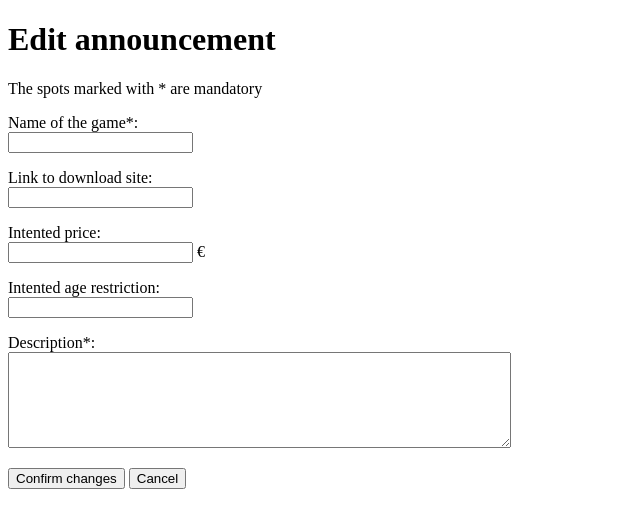
After one commit to ogsavimaja/Indiedev-platform2, a Flask app: template templates/edit_announcement.html in a window 1280 px wide. The commit adds this page. Shown: the top 528 px of the page, without its empty margins (0-640 px from the left). Run offline with Flask 3, Linux system fonts and the light colour scheme; the template is opened without the code that fills it, so the values that code supplies are empty.

Commit message:
Add ability to view, edit and delete announcements
-Add download link to announcements
-Add csrf protection to editing and deleting announcements

```diff
--- a/App.py
+++ b/App.py
@@ -2,6 +2,7 @@ from flask import Flask, render_template, request, redirect, session
 import sqlite3
 import db
 import config
+import announcements
 from werkzeug.security import generate_password_hash, check_password_hash
 from secrets import token_hex
 
@@ -9,17 +10,24 @@ from secrets import token_hex
 app = Flask(__name__)
 app.secret_key = config.secret_key
 
+
 #render error page with error message and type
 def errorpage(error_message, error_type):
     return render_template("errorpage.html", error_message=error_message, error_type=error_type)
 
+
+# Check if CSRF token is valid
 def check_csrf_token():
     if request.form["csrf_token"] != session["csrf_token"]:
         return errorpage("Invalid CSRF token", "Error while processing request")
 
+
+# Render homepage with announcements
 @app.route("/")
 def index():
-    return render_template("index.html")
+    all_announcements = announcements.get_announcements()
+    return render_template("index.html", announcements=all_announcements)
+
 
 # Render login page
 @app.route("/login", methods=["GET", "POST"])
@@ -47,6 +55,7 @@ def login():
             return redirect("/")
         return errorpage("Invalid Credentials", "Error while logging in")
     return render_template("login.html")
+
 
 # Render registeration page
 @app.route("/register", methods=["GET", "POST"])
@@ -82,6 +91,7 @@ def register():
         return render_template("account_created.html")
     return render_template("register.html")
 
+
 # Log out user
 @app.route("/logout")
 def logout():
@@ -90,33 +100,114 @@ def logout():
     del session["csrf_token"]
     return redirect("/")
 
+
 # Render announcement creation page
 @app.route("/new_announcement", methods=["GET", "POST"])
 def new_announcement():
     if not session.get("username"):
         return redirect("/login")
     if request.method == "POST":
+        check_csrf_token()
         title = request.form["title"]
         description = request.form["description"]
+        download_link = request.form["download_link"]
         intented_price = request.form["intented_price"]
         age_restriction = request.form["age_restriction"]
 
         # Validate user input
         if not title or not description:
-            return "ERROR: All fields marked with * are required"
+            return errorpage("All fields marked with * are required", "Error while creating announcement")
+        if len(title) > 70:
+            return errorpage("Title must be less than 70 characters", "Error while creating announcement")
+        if len(description) > 1000:
+            return errorpage("Description must be less than 1000 characters", "Error while creating announcement")
+        if download_link:
+            if not download_link.startswith("http"):
+                return errorpage("Invalid download link", "Error while creating announcement")
         if intented_price:
             if not intented_price.isdigit():
-                return "ERROR: Price must be a number"
+                return errorpage("Price must be a number (0 for free), (currently supports only integers)", "Error while creating announcement")
         if age_restriction:
             if not age_restriction.isdigit():
-                return "ERROR: Age restriction must be a number"
+                return errorpage("Age restriction must be a number", "Error while creating announcement")
 
         # Insert announcement into database
-        sql_query = """INSERT INTO Announcements (user_id, title, about, intented_price, intented_age_restriction)
-                       VALUES (?, ?, ?, ?, ?)"""
-        db.execute(sql_query, [session["user_id"], title, description, intented_price, age_restriction,])
+        announcements.add_announcement(session["user_id"], title, download_link, description, intented_price, age_restriction)
         return redirect("/")
     return render_template("new_announcement.html")
+
+
+# Render announcement page
+@app.route("/announcement/<int:announcement_id>")
+def announcement(announcement_id):
+    announcement = announcements.get_announcement(announcement_id)
+    return render_template("announcement.html", announcement=announcement)
+
+
+# Render announcement edit page
+@app.route("/announcement/<int:announcement_id>/edit", methods=["GET", "POST"])
+def edit_announcement(announcement_id):
+    # Check if user is logged in
+    if not session.get("username"):
+        return redirect("/login")
+
+    # Check if user is authorized to edit announcement
+    announcement = announcements.get_announcement(announcement_id)
+    if session["user_id"] != announcement["user_id"]:
+        return errorpage("You are not authorized to edit this announcement", "Error while editing announcement")
+
+    if request.method == "POST":
+        check_csrf_token()
+        if "confirm" in request.form:
+            title = request.form["title"]
+            description = request.form["description"]
+            download_link = request.form["download_link"]
+            intented_price = request.form["intented_price"]
+            age_restriction = request.form["age_restriction"]
+
+            # Validate user input
+            if not title or not description:
+                return errorpage("All fields marked with * are required", "Error while editing announcement")
+            if len(title) > 100:
+                return errorpage("Title must be less than 100 characters", "Error while editing announcement")
+            if len(description) > 1000:
+                return errorpage("Description must be less than 1000 characters", "Error while editing announcement")
+            if download_link:
+                if not download_link.startswith("http"):
+                    return errorpage("Invalid download link", "Error while editing announcement")
+            if intented_price:
+                if not intented_price.isdigit():
+                    return errorpage("Price must be a number (0 for free), (currently supports only integers)", "Error while editing announcement")
+            if age_restriction:
+                if not age_restriction.isdigit():
+                    return errorpage("Age restriction must be a number", "Error while editing announcement")
+
+            # Update announcement in database
+            announcements.update_announcement(announcement_id, title, download_link, description, intented_price, age_restriction)
+            return redirect("/announcement/" + str(announcement_id))
+        return redirect("/announcement/" + str(announcement_id))
+    return render_template("edit_announcement.html", announcement=announcement)
+
+
+# Render announcement remove page
+@app.route("/announcement/<int:announcement_id>/remove", methods=["GET", "POST"])
+def remove_announcement(announcement_id):
+    # Check if user is logged in
+    if not session.get("username"):
+        return redirect("/login")
+
+    # Check if user is authorized to remove announcement
+    announcement = announcements.get_announcement(announcement_id)
+    if session["user_id"] != announcement["user_id"]:
+        return errorpage("You are not authorized to remove this announcement", "Error while removing announcement")
+
+    if request.method == "POST":
+        check_csrf_token()
+        if "remove" in request.form:
+            announcements.remove_announcement(announcement_id)
+            return redirect("/")
+        return redirect("/announcement/" + str(announcement_id))
+    return render_template("remove_announcement.html", announcement=announcement)
 
 
 
--- a/schema.sql
+++ b/schema.sql
@@ -11,6 +11,7 @@ CREATE TABLE Announcements (
     user_id INTEGER NOT NULL REFERENCES Users(id),
     title TEXT NOT NULL,
     about TEXT NOT NULL,
+    download_link TEXT,
     intented_price INTEGER,
     intented_age_restriction INTEGER,
     created_at TEXT DEFAULT CURRENT_TIMESTAMP,
--- /dev/null
+++ b/templates/edit_announcement.html
@@ -0,0 +1,43 @@
+<!DOCTYPE html>
+<html>
+
+<head>
+  <title>Edit announcement</title>
+</head>
+
+<body>
+  <h1>Edit announcement</h1>
+  <font size="3">The spots marked with * are mandatory</font><br />
+
+  <form action="/announcement/{{announcement.id}}/edit" method="post">
+    <p>
+      Name of the game*: <br />
+      <input type="text" name="title" value="{{ announcement.title }}"/>
+    </p>
+
+    <p>
+      Link to download site: <br />
+      <input type="text" name="download_link" value="{{ announcement.download_link }}"/>
+    </p>
+
+    <p>
+      Intented price: <br />
+      <input type="text" name="intented_price" value="{{ announcement.intented_price }}" /> €
+    </p>
+
+    <p>
+      Intented age restriction: <br />
+      <input type="text" name="age_restriction" value="{{ announcement.intented_age_restriction }}" />
+    </p>
+
+    <p>
+      Description*: <br />
+      <textarea name="description" rows="6" cols="60">{{ announcement.about }}</textarea>
+    </p>
+    <input type="hidden" name="csrf_token" value="{{ session.csrf_token }}" />
+    <input type="submit" name="confirm" value="Confirm changes" />
+    <input type="submit" value="Cancel" />
+  </form>
+</body>
+
+</html>
--- a/templates/new_announcement.html
+++ b/templates/new_announcement.html
@@ -34,6 +34,7 @@
       Description*: <br />
       <textarea name="description" rows="6" cols="60"></textarea>
     </p>
+    <input type="hidden" name="csrf_token" value="{{ session.csrf_token }}" />
     <input type="submit" value="Create an announcement" />
   </form>
 </body>
```
Also changed, not shown: announcements.py (+16 -0 lines), templates/announcement.html (added, +66 -0 lines), templates/index.html (+15 -0 lines), templates/remove_announcement.html (added, +24 -0 lines).
